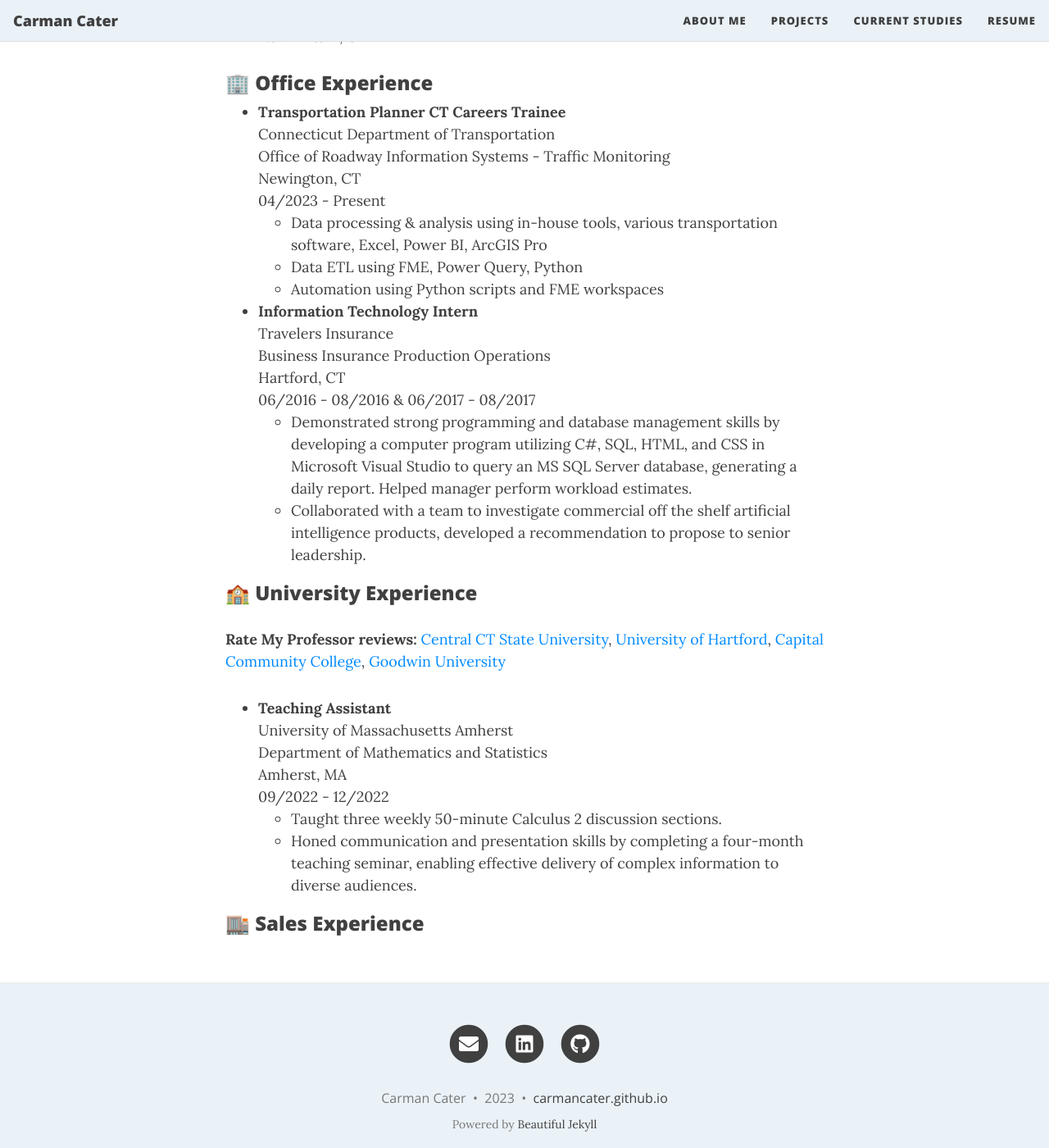
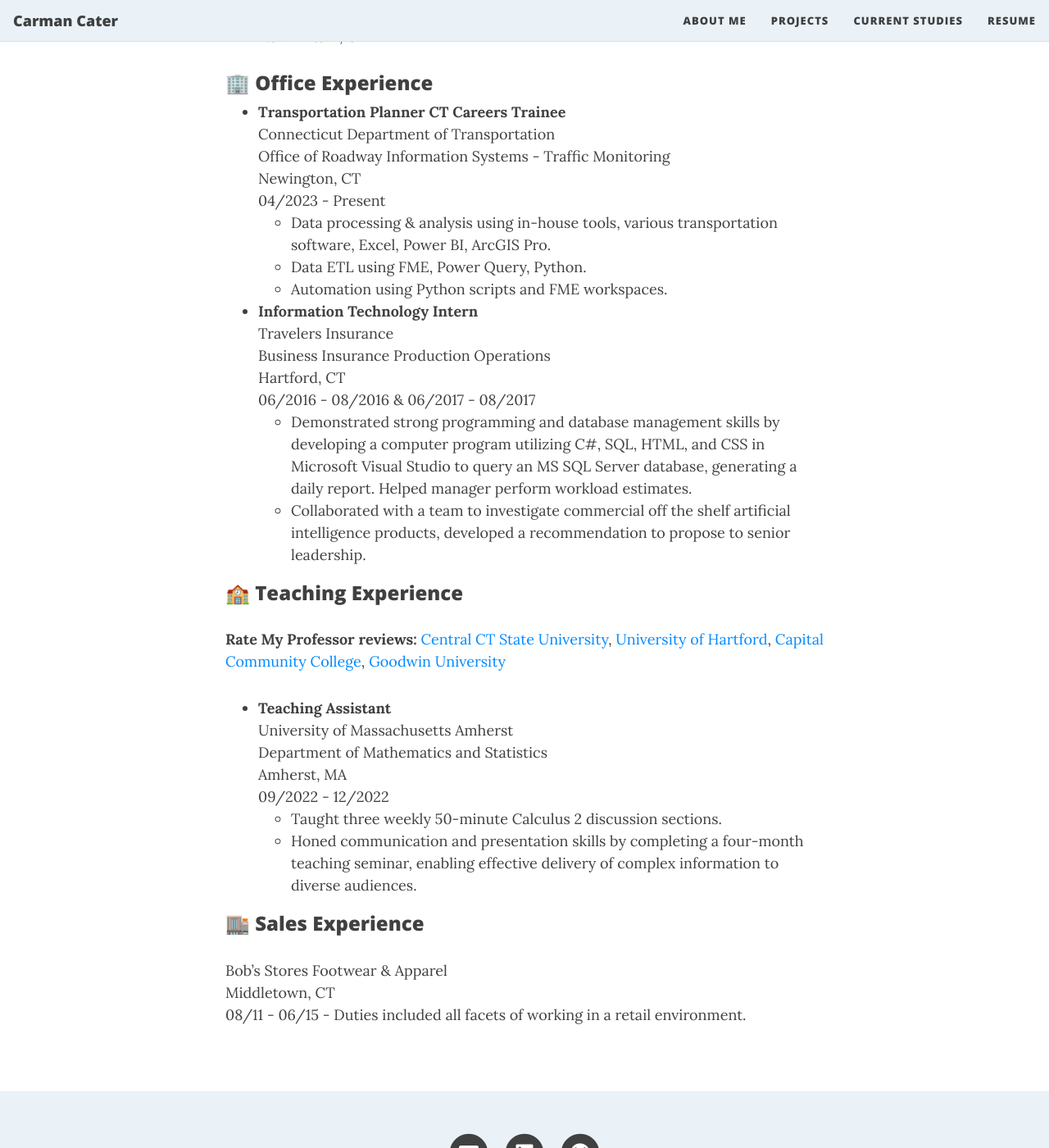
Before and after one commit to carmancater/carmancater.github.io, a Jekyll site: the page built from resume.md, in a window 1280 px wide and 1400 px high, scrolled down 537 px. Shown: the whole window at 82% size. Built offline with Jekyll 4.4.1, drawn with Linux system fonts in a browser that asks for light colours; nearby versions of some CDN libraries; emoji names are drawn with the system emoji font.

Commit message:
Update resume.md

```diff
--- a/resume.md
+++ b/resume.md
@@ -24,9 +24,9 @@
 Office of Roadway Information Systems - Traffic Monitoring
 Newington, CT
 04/2023 - Present
-    - Data processing & analysis using in-house tools, various transportation software, Excel, Power BI, ArcGIS Pro
-    - Data ETL using FME, Power Query, Python
-    - Automation using Python scripts and FME workspaces
+    - Data processing & analysis using in-house tools, various transportation software, Excel, Power BI, ArcGIS Pro.
+    - Data ETL using FME, Power Query, Python.
+    - Automation using Python scripts and FME workspaces.
 
 - **Information Technology Intern**
 Travelers Insurance
@@ -37,7 +37,7 @@
     - Collaborated with a team to investigate commercial off the shelf artificial intelligence products, developed a recommendation to propose to senior leadership.
 
 
-### :school: University Experience
+### :school: Teaching Experience
 
 **Rate My Professor reviews:** [Central CT State University](https://www.ratemyprofessors.com/professor/2398329){:target="_blank"}, [University of Hartford](https://www.ratemyprofessors.com/professor/2619271){:target="_blank"}, [Capital Community College](https://www.ratemyprofessors.com/professor/2619272){:target="_blank"}, [Goodwin University](https://www.ratemyprofessors.com/professor/2523642){:target="_blank"}
 
@@ -50,3 +50,7 @@
     - Honed communication and presentation skills by completing a four-month teaching seminar, enabling effective delivery of complex information to diverse audiences.
 
 ### :department_store: Sales Experience
+Bob's Stores Footwear & Apparel
+Middletown, CT
+08/11 - 06/15
+    - Duties included all facets of working in a retail environment.
```
